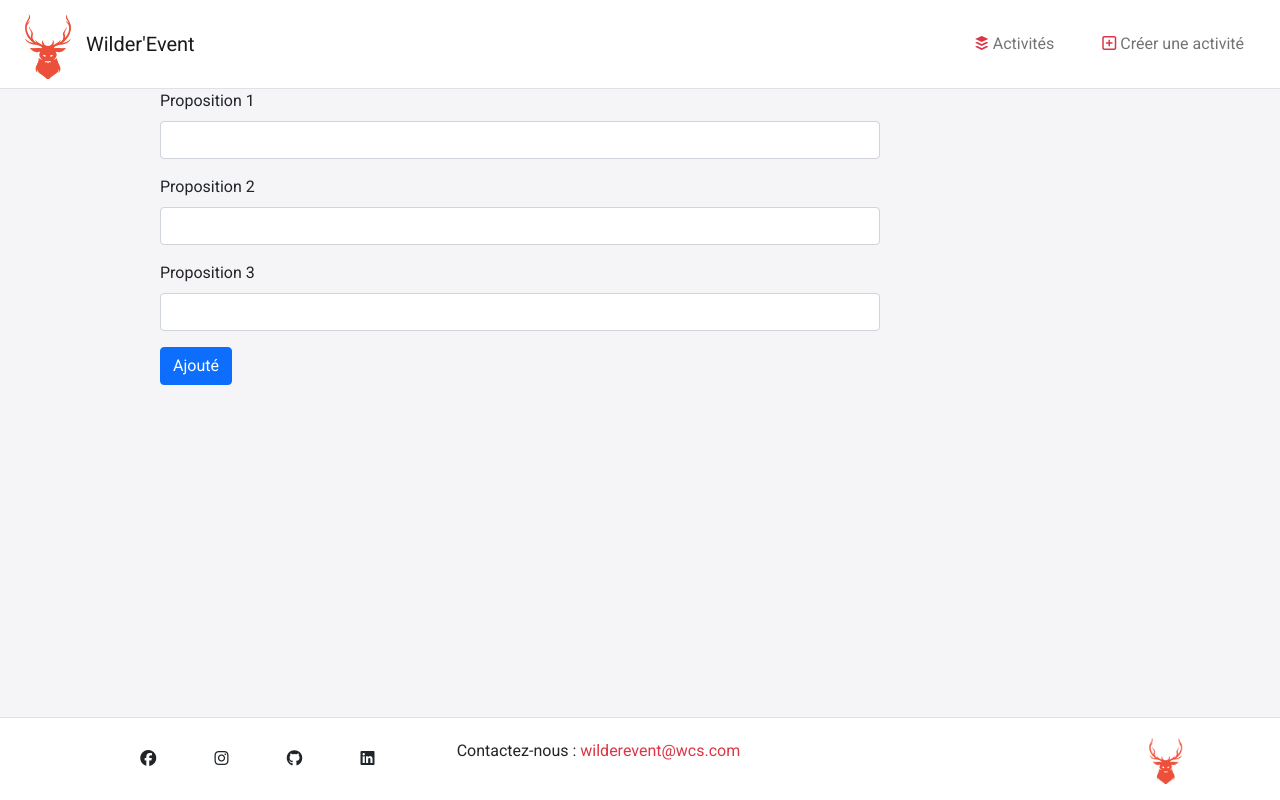
After one commit to WildCodeSchool/bordeaux-p2-202109-damieux, a PHP site: template src/View/Activity/addPropose.html.twig in a window 1280 px wide. The commit adds this page. Run offline with PHP 8.4, Linux system fonts and the light colour scheme; the template is opened without the code that fills it, so the values that code supplies are empty; a stand-in replaces the project's code that opens the database connection; some libraries are stand-ins or nearby versions.

```diff
--- a/src/Controller/ItemController.php
+++ b/src/Controller/ItemController.php
@@ -72,7 +72,7 @@ class ItemController extends AbstractController
             header('Location:/items/show?id=' . $id);
         }
 
-        return $this->twig->render('Item/add.html.twig');
+        return $this->twig->render('Item/addActivity.html.twig');
     }
 
 
--- /dev/null
+++ b/src/View/Activity/addPropose.html.twig
@@ -0,0 +1,27 @@
+{% extends 'layout.html.twig' %}
+
+{% block title %}
+    {{parent()}} - Proposition
+{% endblock %}
+
+{% block content %}
+
+    <form method="post" class="m-auto w-75">
+        <div class="mb-3 w-75">
+            <label for="propose" class="form-label">Proposition 1</label>
+            <input type="text" name="propose[]" class="form-control" id="propose">
+        </div>
+
+        <div class="mb-3 w-75">
+            <label for="propose" class="form-label">Proposition 2</label>
+            <input type="text" name="propose[]" class="form-control" id="propose">
+        </div>
+
+        <div class="mb-3 w-75">
+            <label for="propose" class="form-label">Proposition 3</label>
+            <input type="text" name="propose[]" class="form-control" id="propose">
+        </div>
+
+        <button type="submit" class="btn btn-primary">Ajouté</button>
+    </form>
+{% endblock %}
--- a/src/View/Components/_footer.html.twig
+++ b/src/View/Components/_footer.html.twig
@@ -4,20 +4,23 @@
         <div class="row">
             <div class="col d-flex justify-content-evenly align-items-center ">
                 <div id="fb">
-                    <a href="" target="_blank"><img src="assets/images/facebook.svg" alt="logo" height="20px" ></a>
+                    <a href="#" target="_blank"><i class="fab fa-facebook text-dark"></i></a>
                 </div>
                 <div id="insta">
-                    <a href="" target="_blank"><img src="assets/images/instagram.svg" alt="logo" height="20px" ></a>
+                    <a href="#" target="_blank"><i class="fab fa-instagram text-dark"></i></a>
                 </div>
                 <div id="github">
-                    <a href="" target="_blank"><img src="assets/images/github.svg" alt="logo" height="20px" ></a>
+                    <a href="#" target="_blank"><i class="fab fa-github text-dark"></i></a>
+                </div>
+                <div id="linkdin">
+                    <a href="#" target="_blank"><i class="fab fa-linkedin text-dark"></i></a>
                 </div>
             </div>
             <div class="col d-flex align-items-center text-center">
                 <p>Contactez-nous : <a class="text-decoration-none text-danger" href="mailto:wilderevent@wcs.com">wilderevent@wcs.com</a></p>
             </div>
             <div class="col m-2 d-flex justify-content-end">
-                <img src="assets/images/logo.png" alt="logo" height="50px">
+                <img src="/assets/images/logo.png" alt="logo" height="50px">
             </div>
         </div>
     </div>
--- a/src/View/Components/_navBar.html.twig
+++ b/src/View/Components/_navBar.html.twig
@@ -1,14 +1,14 @@
 <nav class="navbar bg-white navbar-expand-lg navbar-light border-bottom">
     <div class="container-fluid">
-        <img src="assets/images/logo.png" width="70px" height="70px" alt="logo" >
-        <a class="navbar-brand m-1" href="#">Wilder'Event</a>
+        <img src="/assets/images/logo.png" width="70px" height="70px" alt="logo" >
+        <a class="navbar-brand m-1" href="/">Wilder'Event</a>
         <button class="navbar-toggler text-white border-0" type="button" data-bs-toggle="collapse" data-bs-target="#navbarNavAltMarkup" aria-controls="navbarNavAltMarkup" aria-expanded="false" aria-label="Toggle navigation">
             <span class="navbar-toggler-icon"></span>
         </button>
         <div class="collapse navbar-collapse justify-content-end" id="navbarNavAltMarkup">
             <div class="navbar-nav">
                 <a class="nav-link m-3" href="#"><i class="fab fa-buffer text-danger"></i> Activités</a>
-                <a class="nav-link m-3" href="#"><i class="far fa-plus-square text-danger"></i> Créer une activité</a>
+                <a class="nav-link m-3" href="/activity/addActivity"><i class="far fa-plus-square text-danger"></i> Créer une activité</a>
                 <a class="nav-link m-3 d-none" href="#"><li class="fas fa-user text-danger"></li> Profil</a>
                 <a class="nav-link m-3 d-none" href="#"><i class="fas fa-sign-out-alt text-danger"></i> Déconnexion</a>
             </div>
```
Also changed, not shown: src/Controller/ActivityController.php (added, +55 -0 lines), src/Model/ActivityManager.php (added, +38 -0 lines), src/View/Activity/addActivity.html.twig (added, +22 -0 lines), src/View/Activity/show.html.twig (added, +18 -0 lines), src/routes.php (+8 -5 lines), public/assets/images/facebook.svg (deleted), public/assets/images/github.svg (deleted), public/assets/images/instagram.svg (deleted).
